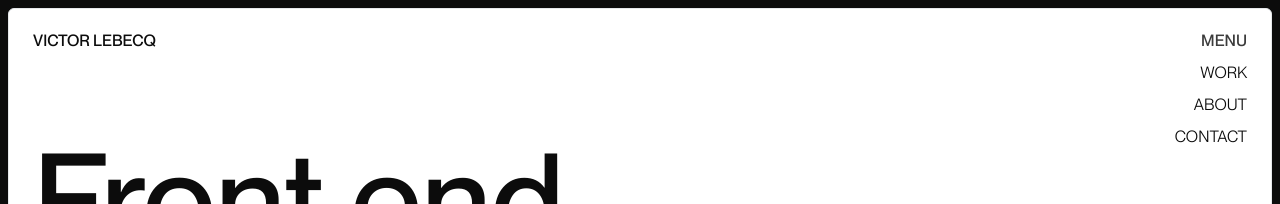
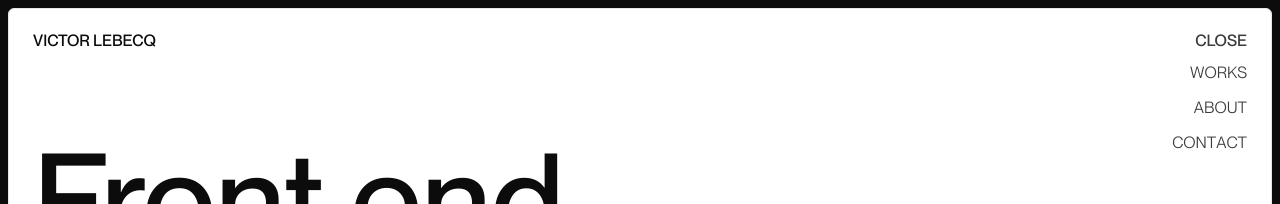
Before and after one commit to pommito/Portfolio-2024, a Next.js app: page /playground in a window 1280 px wide. Both pictures are taken after a click on the button "MENU". Shown: the top 204 px of the page. Built offline with nearby package versions, Linux system fonts and the light colour scheme.

Commit message:
Integ(Header) : header is finished, animated and seperated on different files

```diff
--- a/src/app/globals.css
+++ b/src/app/globals.css
@@ -20,7 +20,7 @@ body {
 }
 
 a[data-stagger-link] [data-stagger-link-text] {
-  text-shadow: 0px 1.5rem 0px var(--foreground);
+  text-shadow: 0px 1rem 0px var(--foreground);
 }
 
 /* #circleMask-0 .displacement {
--- a/src/components/animations/AnimatedLink.tsx
+++ b/src/components/animations/AnimatedLink.tsx
@@ -58,7 +58,7 @@ export default function AnimatedLink({ title, url }: TitleProps) {
       data-stagger-link
     >
       <motion.span
-        className="relative whitespace-nowrap text-[#ededed]/50"
+        className="relative whitespace-nowrap opacity-80"
         data-stagger-link-text
         variants={titleAnim}
         initial="init"
--- /dev/null
+++ b/src/components/new/DropdownMenu.tsx
@@ -0,0 +1,105 @@
+'use client';
+
+import { useState, useEffect, useCallback } from 'react';
+import { AnimatePresence, motion, useAnimation } from 'framer-motion';
+import AnimatedLink from '../animations/AnimatedLink';
+
+export default function DropdownMenu() {
+  const [isMenuOpen, setIsMenuOpen] = useState(false);
+  const buttonControls = useAnimation();
+
+  const menuItems = ['Works', 'About', 'Contact'];
+
+  const toggleMenu = async () => {
+    if (isMenuOpen) {
+      // Close the menu: animate button out first
+      await buttonControls.start({ y: 10, opacity: 0, transition: { duration: 0.3, ease: 'easeIn' } });
+      setIsMenuOpen(false);
+    } else {
+      // Open the menu immediately, then handle button
+      setIsMenuOpen(true);
+    }
+  };
+
+  const startButtonAnimation = async () => {
+    await buttonControls.start({ y: 0, opacity: 1, transition: { duration: 0.3, ease: 'easeOut' } });
+  };
+
+  const closeMenu = useCallback(async () => {
+    if (isMenuOpen) {
+      await buttonControls.start({ y: 10, opacity: 0, transition: { duration: 0.3, ease: 'easeIn' } });
+      setIsMenuOpen(false);
+    }
+  }, [isMenuOpen, buttonControls]);
+
+  /**
+   * Make possible to close the menu by clicking anywhere else on the page or by pressing escape key
+   */
+  useEffect(() => {
+    const handleClickOutside = (event: MouseEvent) => {
+      if (isMenuOpen && !(event.target as HTMLElement).closest('header')) {
+        closeMenu();
+      }
+    };
+
+    const handleEscapePress = (event: KeyboardEvent) => {
+      if (isMenuOpen && event.key === 'Escape') {
+        closeMenu();
+      }
+    };
+
+    document.addEventListener('mousedown', handleClickOutside);
+    document.addEventListener('keydown', handleEscapePress);
+
+    return () => {
+      document.removeEventListener('mousedown', handleClickOutside);
+      document.removeEventListener('keydown', handleEscapePress);
+    };
+  }, [isMenuOpen, closeMenu]);
+
+  return (
+    <div className="relative leading-none">
+      <button
+        className="cursor-pointer font-medium list-none text-right uppercase opacity-80 hover:opacity-100 transition-opacity pl-4 pb-4"
+        onClick={toggleMenu}
+      >
+        <motion.span
+          className="inline-block"
+          key={isMenuOpen ? 'close' : 'menu'}
+          initial={{ y: 0, opacity: 1 }}
+          animate={buttonControls}
+        >
+          {isMenuOpen ? 'Close' : 'Menu'}
+        </motion.span>
+      </button>
+      <AnimatePresence mode="wait" onExitComplete={startButtonAnimation}>
+        {isMenuOpen && (
+          <nav className="absolute top-100 right-0 text-right uppercase">
+            <motion.ul className="flex flex-col gap-4">
+              {menuItems.map((item, index) => (
+                <motion.li
+                  key={item}
+                  initial={{ opacity: 0, y: -20 }}
+                  animate={{ opacity: 1, y: 0 }}
+                  exit={{ opacity: 0, y: 20 }}
+                  transition={{
+                    delay: index * 0.1,
+                    duration: 0.4,
+                    ease: 'easeIn',
+                  }}
+                  onAnimationComplete={() => {
+                    if (index === 2 && isMenuOpen) {
+                      startButtonAnimation();
+                    }
+                  }}
+                >
+                  <AnimatedLink title={item} url={`/${item.toLowerCase()}`} />
+                </motion.li>
+              ))}
+            </motion.ul>
+          </nav>
+        )}
+      </AnimatePresence>
+    </div>
+  );
+}
--- a/src/components/new/Header.tsx
+++ b/src/components/new/Header.tsx
@@ -1,32 +1,10 @@
-'use client';
-
-import { useState } from 'react';
-import { AnimatePresence, motion } from 'framer-motion';
+import DropdownMenu from './DropdownMenu';
 
 export default function Header() {
-  const [isMenuOpen, setIsMenuOpen] = useState(false);
   return (
     <header className="flex justify-between items-start">
       <h2 className="font-medium leading-none uppercase">Victor Lebecq</h2>
-      <AnimatePresence>
-        <motion.div className="relative leading-none  ">
-          <button
-            className="cursor-pointer font-medium list-none text-right uppercase opacity-80 hover:opacity-100 transition-opacity pl-4 pb-4"
-            onClick={() => setIsMenuOpen((prev) => !prev)}
-          >
-            Menu
-          </button>
-          {isMenuOpen && (
-            <nav className="absolute top-100 right-0 text-right uppercase">
-              <ul className="flex flex-col gap-4">
-                <li>Work</li>
-                <li>About</li>
-                <li>Contact</li>
-              </ul>
-            </nav>
-          )}
-        </motion.div>
-      </AnimatePresence>
+      <DropdownMenu />
     </header>
   );
 }
```
